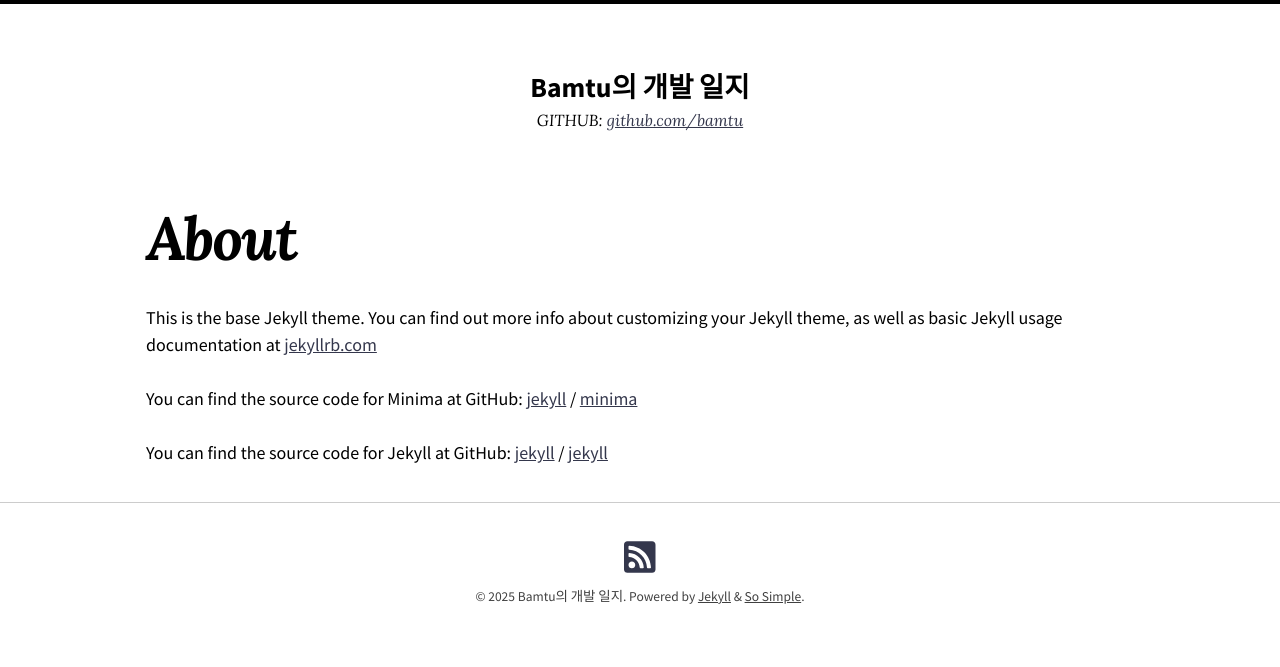
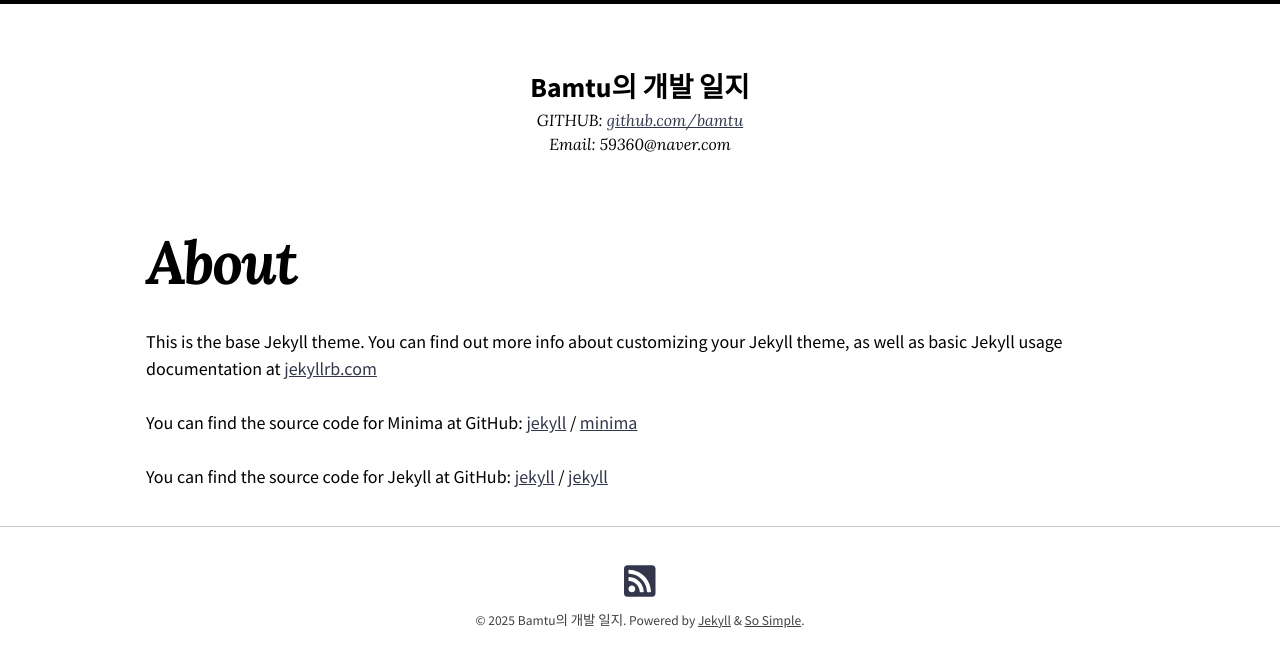
Before and after one commit to bamtu/bamtu.github.io, a Jekyll site: the page built from about.markdown, in a window 1280 px wide. Shown: the top 667 px of the page. Built offline with Jekyll 4.4.1, drawn with Linux system fonts in a browser that asks for light colours; nearby versions of some CDN libraries.

Commit message:
e-mail add

```diff
--- a/_config.yml
+++ b/_config.yml
@@ -18,7 +18,7 @@ theme: null
 skin: "/assets/css/skins/default.css"
 locale: en-US
 title: "Bamtu의 개발 일지"
-description: 'GITHUB: <a href="https://github.com/bamtu" target="_blank">github.com/bamtu</a>'
+description: 'GITHUB: <a href="https://github.com/bamtu" target="_blank">github.com/bamtu</a><br>Email: 59360@naver.com'
 baseurl: # the subpath of your site, e.g. "/blog"
 url: "https://bamtu.github.io"
 logo: # path of site logo, e.g. "/images/logo.png"
```
